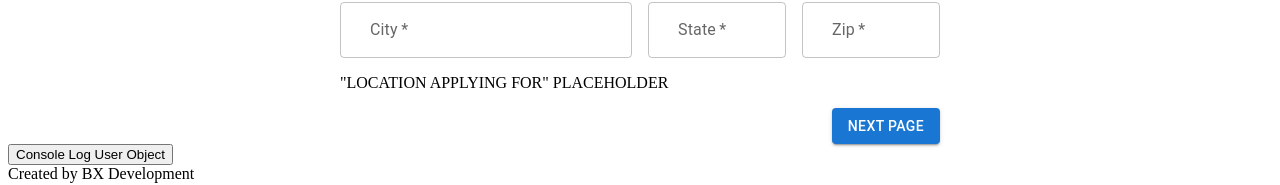
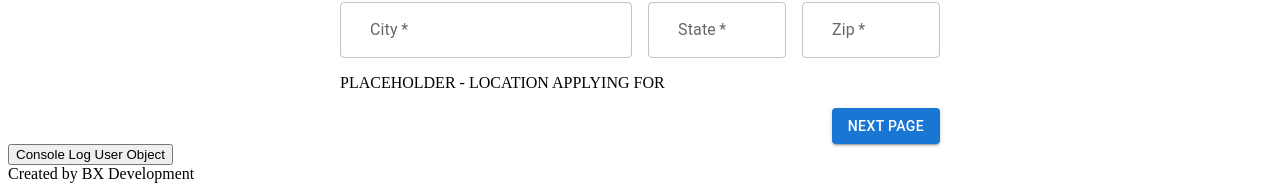
Before and after one commit to bxdevelopment804/Rental-App, a Next.js app: page / in a window 1280 px wide. Shown: the part 453-638 px from the top of the page. Built offline with nearby package versions, Linux system fonts and the light colour scheme.

Commit message:
Initial Commit

```diff
--- a/components/RentalApplication.js
+++ b/components/RentalApplication.js
@@ -929,7 +929,7 @@ const RentalApplication = () => {
 								{/* </div> */}
 							</Grid>
 							<Grid item xs={6} md={12}>
-								<Box>"LOCATION APPLYING FOR" PLACEHOLDER</Box>
+								<Box>PLACEHOLDER - LOCATION APPLYING FOR</Box>
 							</Grid>
 							<Grid item xs={6} md={12}>
 								<Box sx={{ display: 'flex', justifyContent: 'right' }}>
```
